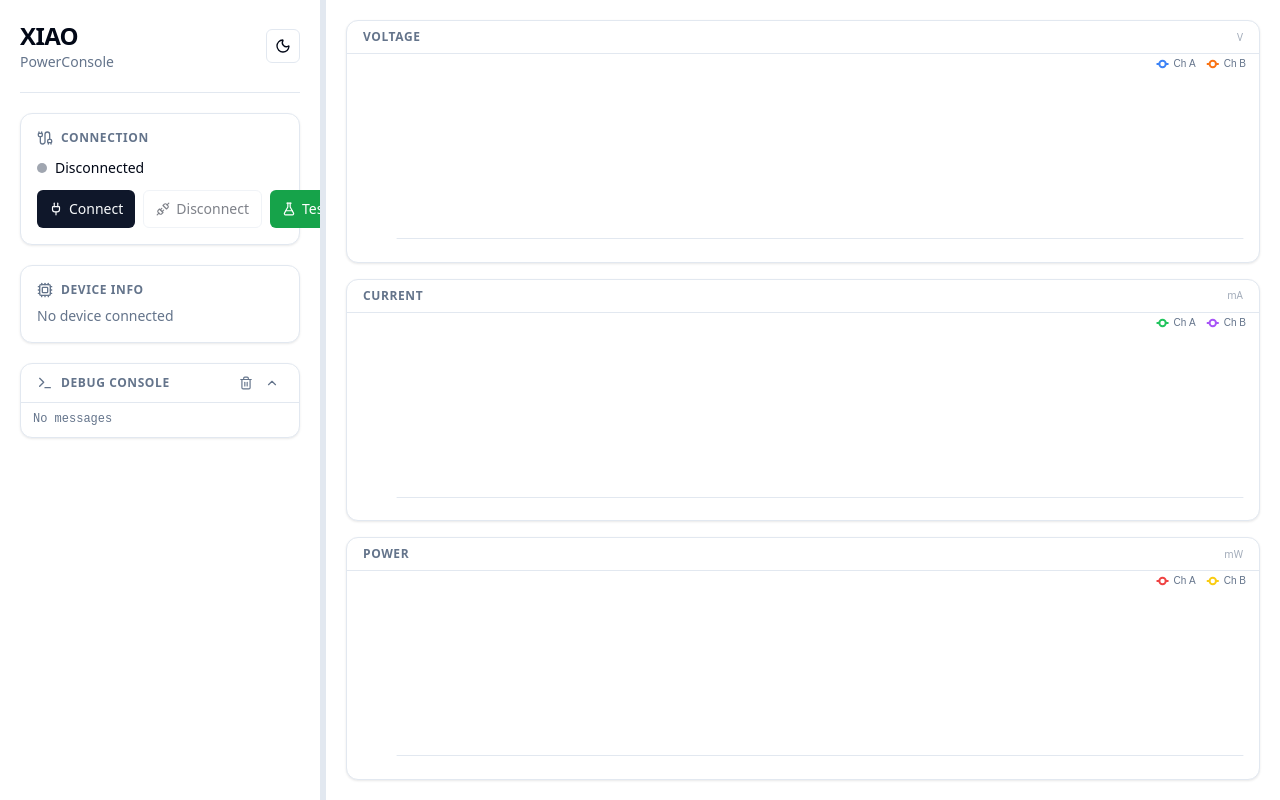
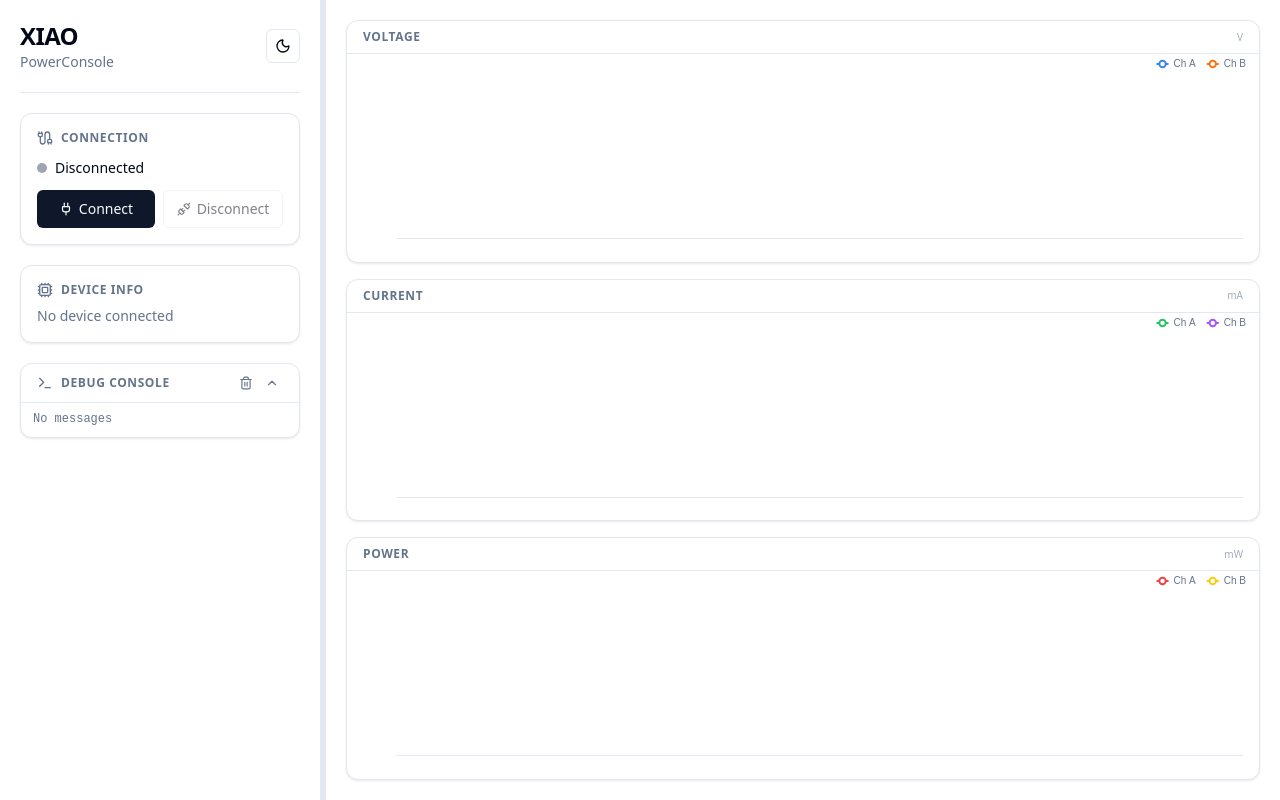
Before and after one commit to nicho810/XIAO-PowerConsole-Web, a React (Vite) app: page / in a window 1280 px wide. Built offline with nearby package versions, Linux system fonts and the light colour scheme.

Commit message:
refactor(UI): 移除测试模式 + 左栏最小宽度约束 + 按钮溢出修复
- 删除 use-test-mode hook 及 Test 按钮，简化连接面板
- 左栏增加 280px 最小宽度，防止拖拽时内容被压碎
- 按钮加 min-w-0 + truncate，窄屏文字截断而非溢出

```diff
--- a/src/app.tsx
+++ b/src/app.tsx
@@ -16,6 +16,9 @@ import { MainContent } from './components/layout/main-content.js';
 /** 左栏百分比下限 / 上限 */
 const MIN_LEFT = 15;
 const MAX_LEFT = 50;
+
+/** 左栏最小像素宽度 — 保证内容不被压碎 */
+const MIN_LEFT_PX = 280;
 
 /** 3:12 = 25% */
 const DEFAULT_LEFT = 25;
@@ -37,7 +40,8 @@ export function App() {
       const rect = containerRef.current?.getBoundingClientRect();
       if (!rect) return;
       const pct = ((ev.clientX - rect.left) / rect.width) * 100;
-      setLeftPct(Math.min(Math.max(pct, MIN_LEFT), MAX_LEFT));
+      const minPct = Math.max(MIN_LEFT, (MIN_LEFT_PX / rect.width) * 100);
+      setLeftPct(Math.min(Math.max(pct, minPct), MAX_LEFT));
     };
 
     const onPointerUp = () => {
@@ -57,7 +61,7 @@ export function App() {
       {/* 左 — 信息区 */}
       <div
         className="overflow-y-auto p-5 flex-shrink-0"
-        style={{ width: `${leftPct}%` }}
+        style={{ width: `${leftPct}%`, minWidth: MIN_LEFT_PX }}
       >
         <Sidebar />
       </div>
--- a/src/components/connection/connection-panel.tsx
+++ b/src/components/connection/connection-panel.tsx
@@ -1,22 +1,20 @@
 /**
- * [INPUT]:  依赖 react, lucide-react, hooks/use-serial, hooks/use-test-mode, device-store
+ * [INPUT]:  依赖 react, lucide-react, hooks/use-serial, device-store
  * [OUTPUT]: 对外提供 ConnectionPanel 组件 — 连接控制按钮组
  * [POS]:    connection/ 的操作面板，被 Sidebar 消费
  * [PROTOCOL]: 变更时更新此头部，然后检查 CLAUDE.md
  */
 
-import { Plug, Unplug, FlaskConical, Square, Cable } from 'lucide-react';
+import { Plug, Unplug, Cable } from 'lucide-react';
 import { useSerial } from '@/hooks/use-serial.js';
-import { useTestMode } from '@/hooks/use-test-mode.js';
 import { useDeviceStore } from '@/store/device-store.js';
 import { ConnectionStatus } from './connection-status.js';
 
 export function ConnectionPanel() {
   const { connect, disconnect } = useSerial();
-  const { toggle: toggleTest, isTestMode } = useTestMode();
   const status = useDeviceStore((s) => s.status);
 
-  const isActive = status === 'streaming' || status === 'test-mode';
+  const isActive = status === 'streaming';
   const isBusy = status === 'connecting' || status === 'handshaking';
 
   return (
@@ -26,42 +24,27 @@ export function ConnectionPanel() {
         <h2 className="text-xs font-semibold uppercase tracking-wider text-[hsl(var(--muted-foreground))]">Connection</h2>
       </div>
       <ConnectionStatus />
-      <div className="flex gap-2 mt-3">
+      <div className="flex gap-2 mt-3 min-w-0">
         {/* Connect — 主要操作: primary 填充 */}
         <button
           onClick={connect}
           disabled={isActive || isBusy}
           aria-label="Connect to device"
-          className="flex-1 flex items-center justify-center gap-1.5 rounded-md bg-[hsl(var(--primary))] text-[hsl(var(--primary-foreground))] px-3 py-2 text-sm font-medium hover:opacity-90 disabled:opacity-50 disabled:cursor-not-allowed transition"
+          className="flex-1 min-w-0 flex items-center justify-center gap-1.5 rounded-md bg-[hsl(var(--primary))] text-[hsl(var(--primary-foreground))] px-3 py-2 text-sm font-medium hover:opacity-90 disabled:opacity-50 disabled:cursor-not-allowed transition"
         >
-          <Plug className="w-3.5 h-3.5" />
-          {isBusy ? 'Connecting...' : 'Connect'}
+          <Plug className="w-3.5 h-3.5 shrink-0" />
+          <span className="truncate">{isBusy ? 'Connecting...' : 'Connect'}</span>
         </button>
 
         {/* Disconnect — 次要操作: outline */}
         <button
           onClick={disconnect}
-          disabled={status === 'disconnected' || isTestMode}
+          disabled={status === 'disconnected'}
           aria-label="Disconnect device"
-          className="flex-1 flex items-center justify-center gap-1.5 rounded-md border border-[hsl(var(--input))] bg-[hsl(var(--background))] text-[hsl(var(--foreground))] px-3 py-2 text-sm font-medium hover:bg-[hsl(var(--muted))] disabled:opacity-50 disabled:cursor-not-allowed transition"
+          className="flex-1 min-w-0 flex items-center justify-center gap-1.5 rounded-md border border-[hsl(var(--input))] bg-[hsl(var(--background))] text-[hsl(var(--foreground))] px-3 py-2 text-sm font-medium hover:bg-[hsl(var(--muted))] disabled:opacity-50 disabled:cursor-not-allowed transition"
         >
-          <Unplug className="w-3.5 h-3.5" />
-          Disconnect
-        </button>
-
-        {/* Test — 状态切换: 语义色 */}
-        <button
-          onClick={toggleTest}
-          disabled={status === 'streaming' || isBusy}
-          aria-label={isTestMode ? 'Stop test mode' : 'Start test mode'}
-          className={`flex-1 flex items-center justify-center gap-1.5 rounded-md px-3 py-2 text-sm font-medium transition ${
-            isTestMode
-              ? 'bg-[hsl(var(--btn-danger))] text-[hsl(var(--btn-danger-foreground))] hover:opacity-90'
-              : 'bg-[hsl(var(--btn-success))] text-[hsl(var(--btn-success-foreground))] hover:opacity-90'
-          } disabled:opacity-50 disabled:cursor-not-allowed`}
-        >
-          {isTestMode ? <Square className="w-3.5 h-3.5" /> : <FlaskConical className="w-3.5 h-3.5" />}
-          {isTestMode ? 'Stop Test' : 'Test'}
+          <Unplug className="w-3.5 h-3.5 shrink-0" />
+          <span className="truncate">Disconnect</span>
         </button>
       </div>
     </div>
--- a/src/hooks/CLAUDE.md
+++ b/src/hooks/CLAUDE.md
@@ -1,11 +1,10 @@
 # hooks/
 > L2 | 父级: /CLAUDE.md
 
-React Hooks — 串口控制、测试模式、主题切换、日志管理
+React Hooks — 串口控制、主题切换、日志管理
 
 ## 成员清单
 - `use-serial.ts`: useSerial — 串口连接生命周期管理（connect/disconnect），100Hz 数据流消费
-- `use-test-mode.ts`: useTestMode — 正弦波模拟数据 @ 100Hz，走同一 pushSample 路径
 - `use-theme.ts`: useTheme — 亮/暗主题切换，localStorage 持久化
 - `use-log.ts`: useLog — 调试日志管理
 
--- a/src/hooks/use-test-mode.ts
+++ /dev/null
@@ -1,76 +0,0 @@
-/**
- * [INPUT]:  依赖 react, device-store, measurement-store, use-log
- * [OUTPUT]: 对外提供 useTestMode hook — 模拟数据生成
- * [POS]:    hooks/ 的测试模式，走同一 pushSample 路径
- * [PROTOCOL]: 变更时更新此头部，然后检查 CLAUDE.md
- */
-
-import { useCallback, useRef } from 'react';
-import { useDeviceStore } from '@/store/device-store.js';
-import { pushSample, clearMeasurements } from '@/store/measurement-store.js';
-import { useLog } from './use-log.js';
-import type { DualChannelSample } from '@/types/measurement.js';
-
-// ============================================================
-//  useTestMode — 正弦波模拟数据 @ 100Hz
-// ============================================================
-
-export function useTestMode() {
-  const timerRef = useRef<ReturnType<typeof setInterval> | null>(null);
-  const startTimeRef = useRef(0);
-
-  const { status, setStatus, setConfig, reset: resetDevice } = useDeviceStore();
-  const log = useLog();
-
-  const start = useCallback(() => {
-    if (timerRef.current) return;
-
-    // 模拟设备配置
-    setConfig({ shuntR_a: 0.1, shuntR_b: 0.1, version: 1 });
-    setStatus('test-mode');
-    clearMeasurements();
-    startTimeRef.current = Date.now();
-    log('Test mode started — generating sine wave data', 'success');
-
-    timerRef.current = setInterval(() => {
-      const elapsed = Date.now() - startTimeRef.current;
-      const t = elapsed / 1000; // 秒
-
-      const sample: DualChannelSample = {
-        channelA: {
-          busVoltage:   5.0 + 0.5 * Math.sin(2 * Math.PI * 0.5 * t),
-          shuntVoltage: 0.01 + 0.005 * Math.sin(2 * Math.PI * 0.3 * t),
-          current:      0.1 + 0.05 * Math.sin(2 * Math.PI * 0.3 * t),
-          power:        0.5 + 0.25 * Math.sin(2 * Math.PI * 0.4 * t),
-          timestamp:    elapsed,
-        },
-        channelB: {
-          busVoltage:   3.3 + 0.3 * Math.sin(2 * Math.PI * 0.7 * t + 1),
-          shuntVoltage: 0.005 + 0.002 * Math.sin(2 * Math.PI * 0.5 * t + 1),
-          current:      0.05 + 0.02 * Math.sin(2 * Math.PI * 0.5 * t + 1),
-          power:        0.165 + 0.066 * Math.sin(2 * Math.PI * 0.6 * t + 1),
-          timestamp:    elapsed,
-        },
-      };
-
-      pushSample(sample);
-    }, 10); // 100Hz
-  }, [setConfig, setStatus, log]);
-
-  const stop = useCallback(() => {
-    if (timerRef.current) {
-      clearInterval(timerRef.current);
-      timerRef.current = null;
-    }
-    resetDevice();
-    clearMeasurements();
-    log('Test mode stopped', 'warning');
-  }, [resetDevice, log]);
-
-  const toggle = useCallback(() => {
-    if (status === 'test-mode') stop();
-    else start();
-  }, [status, start, stop]);
-
-  return { toggle, isTestMode: status === 'test-mode' };
-}
```
Also changed, not shown: 1 other file (tests, documents, lock files or other folders).
